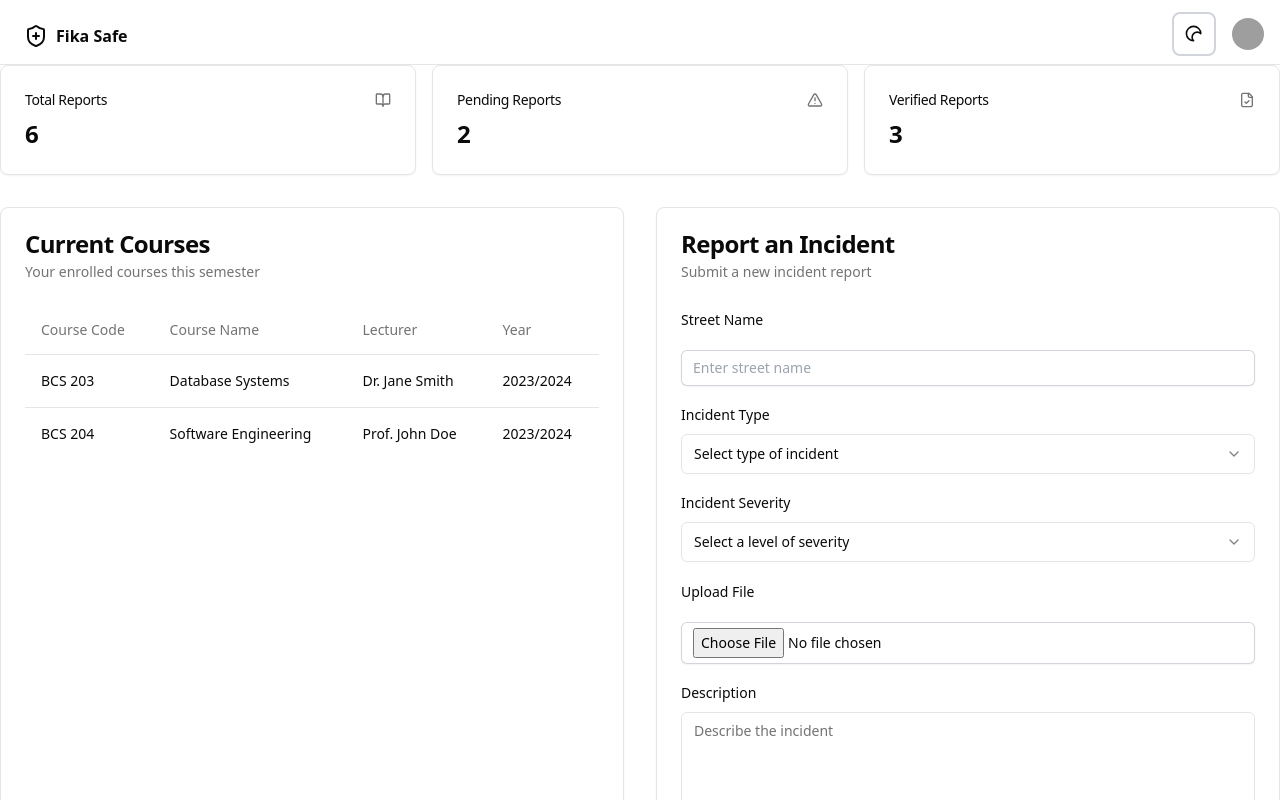
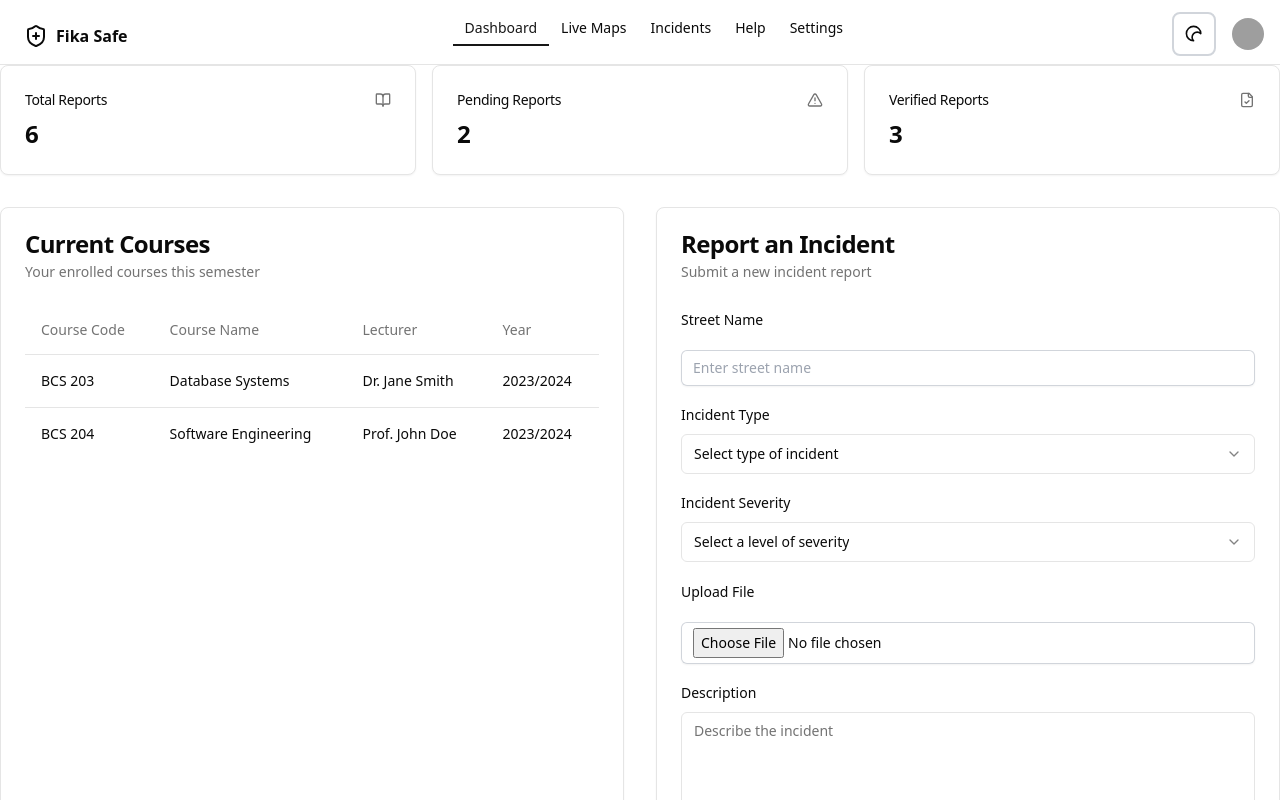
Before and after one commit to kipkoechjaphet52/fika-safe, a Next.js app: page /users in a window 1280 px wide. Shown: the top 800 px of the page. Built offline with nearby package versions, Linux system fonts and the light colour scheme; grey boxes are pictures that could not be loaded.

Commit message:
user-nav updates

```diff
--- a/app/(pages)/users/page.tsx
+++ b/app/(pages)/users/page.tsx
@@ -7,7 +7,7 @@ import { IncidentReport } from "@/app/Components/incident-report";
 import { ReportHistory } from "@/app/Components/ReportHistory";
 import { BookOpen, FileCheck, AlertTriangle } from "lucide-react";
 
-export default function StudentDashboard() {
+export default function Dashboard() {
   return (
     <div className="space-y-8">
       <div className="grid gap-4 md:grid-cols-2 lg:grid-cols-3">
--- a/app/Components/DashboardNav.tsx
+++ b/app/Components/DashboardNav.tsx
@@ -46,77 +46,6 @@ const routes = {
       title: "Courses",
       icon: BookOpen,
       href: "/admin/courses",
-    },
-  ],
-  DEAN: [
-    {
-      title: "Dashboard",
-      icon: LayoutDashboard,
-      href: "/dean",
-    },
-    {
-      title: "Lecturers",
-      icon: Users,
-      href: "/dean/lecturers",
-    },
-    {
-      title: "Students",
-      icon: GraduationCapIcon,
-      href: "/dean/students",
-    },
-    {
-      title: "Courses",
-      icon: BookOpen,
-      href: "/dean/courses",
-    },
-    {
-      title: "Missing Marks",
-      icon: FileSpreadsheet,
-      href: "/dean/missing-marks",
-    },
-  ],
-  COD: [
-    {
-      title: "Dashboard",
-      icon: LayoutDashboard,
-      href: "/cod",
-    },
-    {
-      title: "Lecturers",
-      icon: Users,
-      href: "/cod/lecturers",
-    },
-    {
-      title: "Students",
-      icon: GraduationCapIcon,
-      href: "/cod/students",
-    },
-    {
-      title: "Courses",
-      icon: BookOpen,
-      href: "/cod/courses",
-    },
-    {
-      title: "Missing Marks",
-      icon: FileSpreadsheet,
-      href: "/cod/missing-marks",
-    },
-  ],
-  LECTURER: [
-    {
-      title: "Dashboard",
-      icon: LayoutDashboard,
-      href: "/Lecturer",
-    },
-    {
-      title: "My Courses",
-      icon: BookOpen,
-      href: "/Lecturer/courses",
-    },
-    {
-      title: "Missing Marks",
-      icon: FileSpreadsheet,
-      href: "/Lecturer/missing-marks",
     },
   ],
   USER: [
--- /dev/null
+++ b/app/Components/SectionTabs.tsx
@@ -0,0 +1,26 @@
+'use client'
+import React, { useState } from 'react'
+import { Tabs, TabsContent, TabsList, TabsTrigger } from './ui/tabs';
+import Dashboard from '../(pages)/users/page';
+import Link from 'next/link';
+
+export default function SectionTabs() {
+    const [activeTab, setActiveTab] = useState("overview");
+  return (
+    <div>
+        <Tabs value={activeTab} onValueChange={setActiveTab}>
+            <TabsList className="grid w-full grid-cols-5 mb-8">
+                <Link href='/users'><TabsTrigger value="dashboard">Dashboard</TabsTrigger></Link>
+                <Link href='/users/maps'><TabsTrigger value="live-maps">Live Maps</TabsTrigger></Link>
+                <Link href='/users'><TabsTrigger value="incidents">Incidents</TabsTrigger></Link>
+                <TabsTrigger value="help">Help</TabsTrigger>
+                <TabsTrigger value="settings">Settings</TabsTrigger>
+            </TabsList>
+
+            {/* <TabsContent value="dashboard">
+                <Dashboard />
+            </TabsContent> */}
+        </Tabs>
+    </div>
+  )
+}
--- a/app/Components/ui/user-nav.tsx
+++ b/app/Components/ui/user-nav.tsx
@@ -12,15 +12,74 @@ import {
 } from "@/app/Components/ui/dropdown-menu";
 import { GraduationCap, LogOut, ShieldPlus, User } from "lucide-react";
 import { ThemeToggle } from "../ThemeToggle";
+import SectionTabs from "../SectionTabs";
+import Link from "next/link";
+import { usePathname } from "next/navigation";
+import clsx from "clsx";
 
+const routes = {
+  USER: [
+    {
+      title: "Dashboard",
+      href: "/users",
+    },
+    {
+      title: "Live Maps",
+      href: "/users/maps",
+    },
+    {
+      title: "Incidents",
+      href: "/users/incidents",
+    },
+    {
+      title: "Help",
+      href: "/users/help",
+    },
+    {
+      title: "Settings",
+      href: "/users/settings",
+    },
+  ],
+}
 export function UserNav() {
+  const pathname = usePathname();
+
+  const userRole = pathname.includes("/Admin")
+    ? "ADMIN"
+    : pathname.includes("/dean")
+    ? "DEAN"
+    : pathname.includes("/cod")
+    ? "COD"
+    : pathname.includes("/Lecturer")
+    ? "LECTURER"
+    : "USER";
+
+  const currentRoutes = routes[userRole as keyof typeof routes];
   return (
     <div className="ml-auto flex items-center justify-between ">
       <div className="flex items-center gap-2 px-2 pt-4">
         <ShieldPlus className="h-6 w-6" />
         <span className="font-semibold">Fika Safe</span>
       </div>
-      <div className="ml-auto flex space-x-4 space-y-3 items-center">
+        <nav className="items-center space-x-6 text-sm font-medium hidden md:block">
+          <div className="flex flex-row">
+            {currentRoutes.map((route) => (
+              <Link
+                key={route.href}
+                href={route.href}
+                className={clsx(
+                  "relative flex items-center gap-3 px-3 py-2 rounded-lg text-sm transition-all after:absolute after:left-0 after:bottom-0 after:h-[2px] after:bg-primary after:transition-all after:duration-500",
+                  pathname === route.href
+                    ? " text-primary after:w-full"
+                    : "hover:bg-muted"
+                )}
+              >
+                {route.title}
+              </Link>
+            ))}
+          </div>
+        </nav>
+      <div className="flex space-x-4 space-y-3 items-center">
         <div className="mt-3">
           <ThemeToggle />
         </div>
--- a/package.json
+++ b/package.json
@@ -19,6 +19,7 @@
     "@radix-ui/react-progress": "^1.1.2",
     "@radix-ui/react-radio-group": "^1.2.3",
     "@radix-ui/react-select": "^2.1.6",
+    "@radix-ui/react-tabs": "^1.1.3",
     "@radix-ui/react-toast": "^1.2.6",
     "@radix-ui/react-tooltip": "^1.1.8",
     "@types/ol": "^7.0.0",
```
Also changed, not shown: 1 other file (tests, documents, lock files or other folders).
